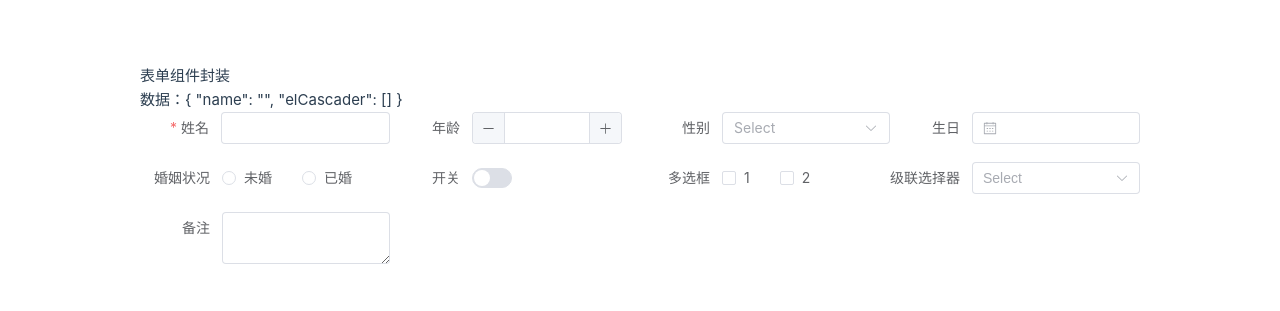
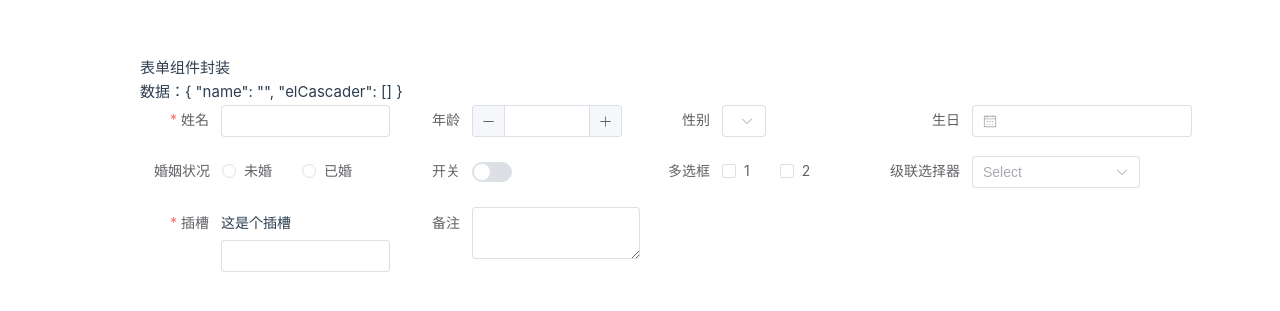
Before and after one commit to leezhenwang/vue3-TypeScript-demo, a Vue app: page /componentsView in a window 1280 px wide. Shown: the part 227-538 px from the top of the page. Built offline with nearby package versions, Linux system fonts and the light colour scheme.

Commit message:
feat: 增加插槽

```diff
--- a/src/components/form/leeForm.vue
+++ b/src/components/form/leeForm.vue
@@ -8,6 +8,10 @@
           :key="index"
         >
           <el-form-item :rules="item.rules" :label="item.label" :key="index" :prop="item.prop">
+            <template v-if="item.renderType === 'slot'">
+              <slot :name="item.slotName"></slot>
+            </template>
+            <div v-if="item.renderType !== 'slot'">
               <el-cascader v-if="item.renderType === 'ElCascader'" v-model="localForm[item.prop]" :options="item.options" />
               <component v-else :is="handleComponent(item.renderType)" v-model="localForm[item.prop]" v-bind="item">
                 <template v-if="item.renderType === 'ElSelect'">
@@ -20,6 +24,7 @@
                   <el-checkbox v-for="option in item.options" :key="option.value" :label="option.label" :value="option.value"></el-checkbox>
                 </template>
               </component>
+            </div>
           </el-form-item>
         </el-col>
       </el-row>
--- a/src/views/componentsView/componentsView.vue
+++ b/src/views/componentsView/componentsView.vue
@@ -2,7 +2,11 @@
   <div>
     表单组件封装
     <div>数据：{{ form }}</div>
-    <lee-form :form="form" :formList="formList" @update:form="updateForm" />
+    <lee-form :form="form" :formList="formList" @update:form="updateForm">
+      <template v-slot:slotOne>
+        <div>这是个插槽<el-input v-model="form.slotOne"/></div>
+      </template>
+    </lee-form>
   </div>
 </template>
 <script setup lang="ts">
@@ -88,6 +92,15 @@ const formList = computed<FormList[]>(()=>[
     ]
   },
   {
+    renderType: 'slot',
+    label: '插槽',
+    prop: 'slotOne',
+    slotName: 'slotOne',
+    rules: [
+      { required: true, message: '请输入', trigger: 'blur' }
+    ]
+  },
+  {
     renderType: 'ElInput',
     label: '备注',
     prop: 'note',
```
Lines whose indentation alone changed are shown as unchanged.
